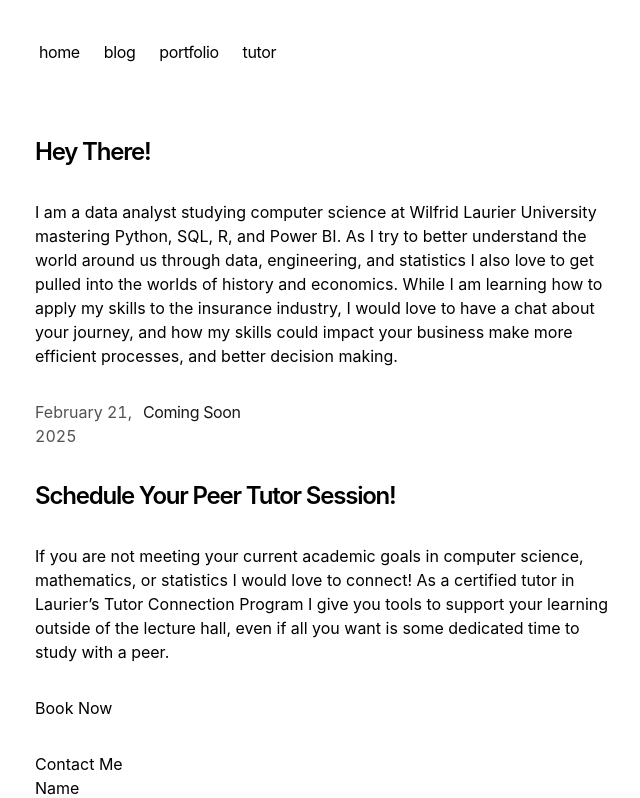
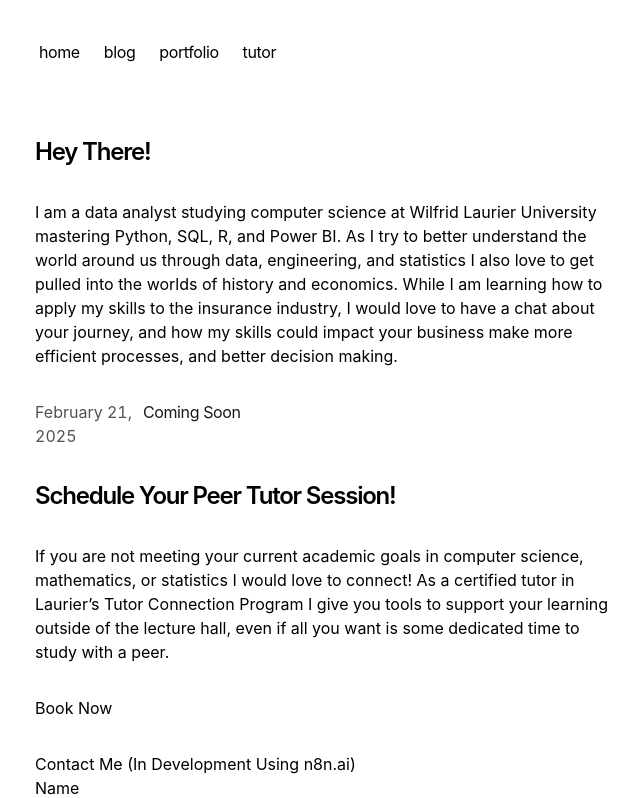
Before and after one commit to BillingtonDev/nextjs-portfolio, a Next.js app: page / in a window 1280 px wide. Shown: the top 798 px of the page, without its empty margins (317-957 px from the left). Built offline with nearby package versions, Linux system fonts and the light colour scheme.

Commit message:
MB - warning

```diff
--- a/app/page.tsx
+++ b/app/page.tsx
@@ -38,7 +38,7 @@ export default function Page() {
       </div>
       <div>
         <section>
-          <h2>Contact Me</h2>
+          <h2>Contact Me (In Development Using n8n.ai)</h2>
           <ContactForm />
         </section>
 
```
